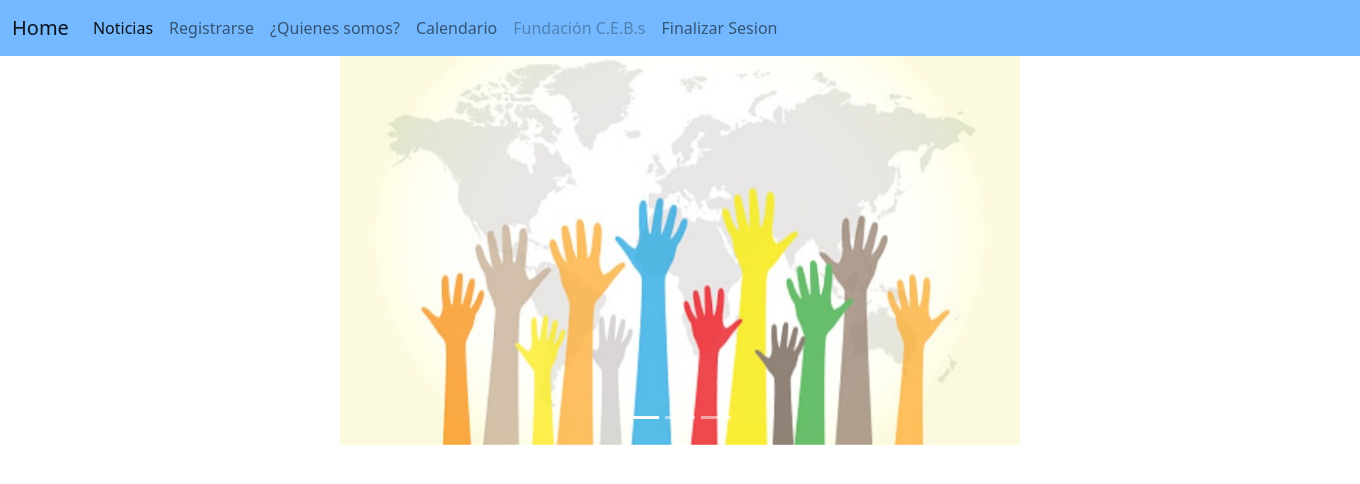
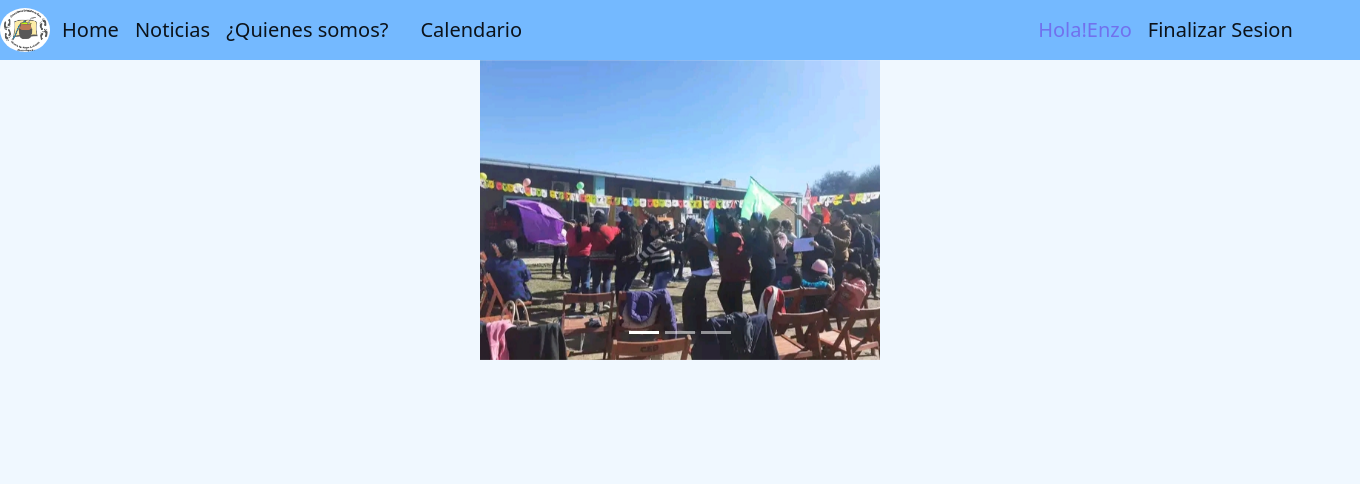
Before and after one commit to francisat5/Proyecto-Informatorio, a Django app: page / in a window 1360 px wide. Shown: the top 484 px of the page. Run offline with Django 3.2, Linux system fonts and the light colour scheme; a user stored in the database is signed in.

Commit message:
Actualización de imagenes

```diff
--- a/Repositorio/fundacion/fundacion/settings/base.py
+++ b/Repositorio/fundacion/fundacion/settings/base.py
@@ -98,7 +98,7 @@ AUTH_PASSWORD_VALIDATORS = [
 
 LANGUAGE_CODE = 'es-arg'
 
-TIME_ZONE = 'UTC'
+TIME_ZONE = 'America/Argentina/Buenos_Aires'
 
 USE_I18N = True
 
--- /dev/null
+++ b/Repositorio/fundacion/static/css/base.css
@@ -0,0 +1,30 @@
+body{
+    background-color: aqua;
+}
+#margen{
+    margin-right: 500px;
+}
+@media (max-width: 992px){
+    #margen{
+        margin-left: 0%;
+    }
+}
+
+.social-bar{
+    position: fixed;
+    right: 0%;
+    top: 35%;
+    font-size: 1.5rem;
+    display: flex;
+    flex-direction: column;
+    align-items: flex-end;
+    z-index: 100;
+}
+
+.icon{
+    color: white;
+    text-decoration: none;
+    padding: .7rem;
+    display: flex;
+    transition: all .5s;
+}
--- a/Repositorio/fundacion/templates/base.html
+++ b/Repositorio/fundacion/templates/base.html
@@ -5,13 +5,14 @@
     <meta charset="utf-8">
     <meta name="viewport" content="width=device-width, initial-scale=1">
     <title>Fundación C.E.B.s</title>
+    <link rel="stylesheet" href="{% static 'css/base.css' %}">
     <link rel="stylesheet" href="https://cdn.jsdelivr.net/npm/swiper@8/swiper-bundle.min.css"/>
     <link href="https://cdn.jsdelivr.net/npm/bootstrap@5.2.0/dist/css/bootstrap.min.css" rel="stylesheet" integrity="sha384-gH2yIJqKdNHPEq0n4Mqa/HGKIhSkIHeL5AyhkYV8i59U5AR6csBvApHHNl/vI1Bx" crossorigin="anonymous">
-
-</head>
-  <body>
+  </head>
+  <body style="background-color:aliceblue ;">
     <!--Inicio de barra de navegación-->
-    <nav class="navbar navbar-expand-lg"style="background-color:#74b9ff;">
+    <nav class="navbar navbar-expand-lg"style="background-color:#74b9ff;z-index: 300;">
+        <img src="../static/img/Logo_fundacion1png.png" style="width: 50px;  border-radius: 50%;" alt="Logo">
         <div class="container-fluid">
           <a class="navbar-brand" href="{% url 'home' %}">Home</a>
           <button class="navbar-toggler" type="button" data-bs-toggle="collapse" data-bs-target="#navbarNav" aria-controls="navbarNav" aria-expanded="false" aria-label="Toggle navigation">
@@ -19,32 +20,26 @@
           </button>
           <div class="collapse navbar-collapse" id="navbarNav">
             <ul class="navbar-nav">
-              <li class="nav-item">
-                <a class="nav-link active" aria-current="page" href="{% url 'noticias:listar_noticias' %}">Noticias</a>
+              <a class="navbar-brand" href="{% url 'noticias:listar_noticias' %}">Noticias</a>
+              <a class="navbar-brand" href="#">¿Quienes somos?</a>
+              <a class="navbar-brand"></a>
+                <a class="navbar-brand" href="#">Calendario</a>
               </li>
-              <li class="nav-item">
-                <a class="nav-link" href="#">Registrarse</a>
+              <a class="navbar-brand" id="margen"></a>
+              {% if user.is_authenticated %}
+              <span class="navbar-brand" style="color:rgb(113, 113, 237);">Hola!{{user.username}}</span>
+              <a class="navbar-brand" href="{%url 'logout' %}"id=>Finalizar Sesion</a>
+              {%else%}
+                <a class="navbar-brand" href="{%url 'login' %}"id=>Iniciar Sesion</a>
+                <a class="navbar-brand" href="#">Registrarse</a>
               </li>
-              <li class="nav-item">
-                <a class="nav-link" href="#">¿Quienes somos?</a>
-              </li>
-              <li class="nav-item">
-                <a class="nav-link" href="#">Calendario</a>
-              </li>
-              <li class="nav-item">
-                <a class="nav-link disabled">Fundación C.E.B.s </a>
-              </li>
-              <li class="nav-item">
-              {% if user.is_authenticated %}
-                <a class="nav-link" href="{%url 'logout' %}">Finalizar Sesion</a>
-              {%else%}
-              <a class="nav-link" href="{%url 'login' %}">Iniciar Sesion</a>
               {% endif %}
               </li>
             </ul>
           </div>
         </div>
       </nav>
+
       {%block contenido%}
 
       {%endblock contenido%}
--- a/Repositorio/fundacion/templates/home.html
+++ b/Repositorio/fundacion/templates/home.html
@@ -9,12 +9,12 @@
         </div>
         <div class="carousel-inner ">
           <div class="carousel-item active">
-          <center><img src="../static/img/Fundaciones.jpg" class="d-block w-50" alt="..."></center>
+          <center><img src="../static/img/Fundación11.jpg"style="width: 400px; class="d-block w-50" alt="..."></center>
           </div>
           <div class="carousel-item">
-           <center><img src="../static/img/fundacion-y-responsabilidad-social.jpg" class="d-block w-50" alt="..."></center>
+           <center><img src="../static/img/Fundación_212.jpg"style="width: 400px;  class="d-block w-50" alt="..."></center>
           </div>
           <div class="carousel-item">
-          <center><img src="../static/img/las-fundaciones-se-unen-para-lograr-las-metas-de-desarrollo-sustentable.jpg" class="d-block w-50" alt="..."></center>
+          <center><img src="../static/img/Fundacion77_n.jpg"style="width: 400px;  class="d-block w-50" alt="..."></center>
 
       {%endblock contenido%}
--- a/Repositorio/fundacion/templates/noticias/listar_noticias.html
+++ b/Repositorio/fundacion/templates/noticias/listar_noticias.html
@@ -2,7 +2,7 @@
 {% load static %}
 
 {%block contenido%}
-    <h1>NOTICIAS ACTUALES</h1>
+    <h1>Noticias Actuales </h1>
     <br>
     {% for n in notis%}
         <h2>{{n.titulo}}<h2>
--- a/Repositorio/fundacion/templates/usuarios/login.html
+++ b/Repositorio/fundacion/templates/usuarios/login.html
@@ -3,7 +3,7 @@
       {%block contenido%}
     <div class="login-box" >
 		<link rel="stylesheet" href="../../static/css/login.css">
-		<img class="avatar" src="../../static/img/logo.jpg" alt="Logo de Fundación">
+		<img class="avatar" src="../../static/img/Logo_fundacion1png.png" alt="Logo de Fundación">
 		<h1>Iniciar Sesion</h1>
 		<form method="POST">{%csrf_token%}
 			{{form.errors}}
```
Also changed, not shown: Repositorio/fundacion/fundacion/db.sqlite3, Repositorio/fundacion/static/img/FIFA 22 Screenshot 2022.04.06 - 20.50.27.64.png (deleted), Repositorio/fundacion/static/img/Fundacion77_n.jpg (added), Repositorio/fundacion/static/img/Fundación11.jpg (added), Repositorio/fundacion/static/img/Fundación_212.jpg (added), Repositorio/fundacion/static/img/Logo_fundacion1png.png (added).
